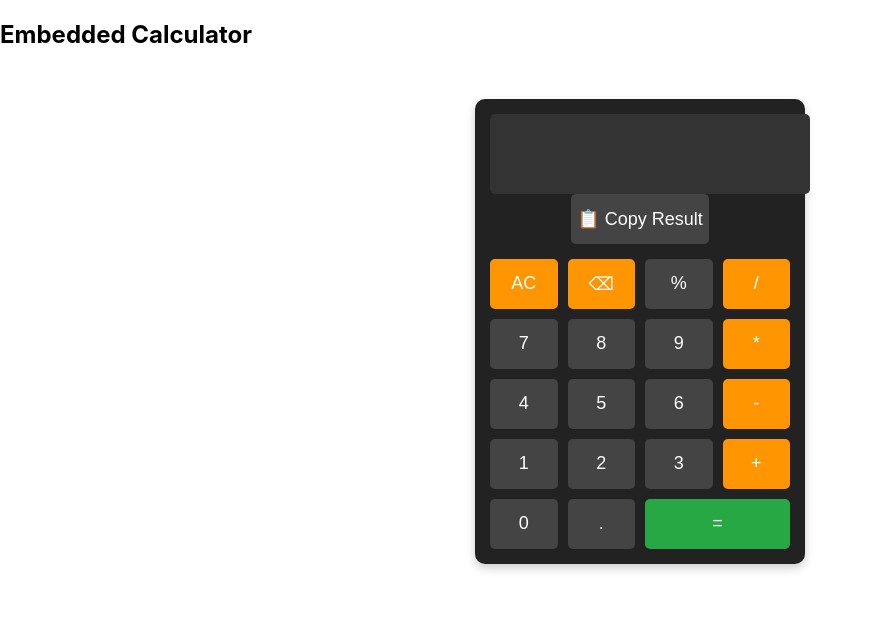
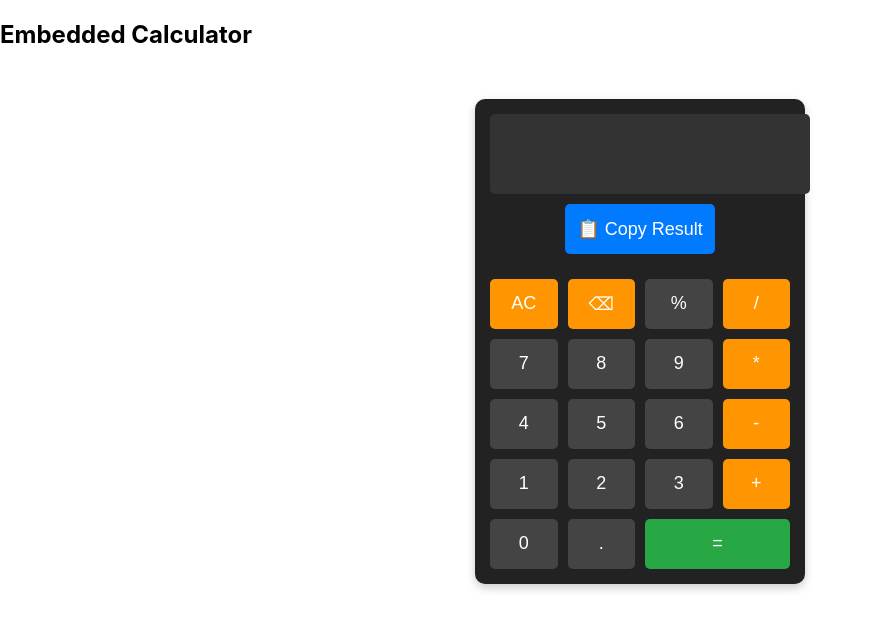
Before and after one commit to 27-NakulRathore/embedded-calculator, a React (Create React App) app: page / in a window 1280 px wide. Shown: the top 630 px of the page, without its empty margins (0-872 px from the left). Built offline with nearby package versions, Linux system fonts and the light colour scheme.

Commit message:
changing CSS for  caluclation on Clipboard

```diff
--- a/src/Calculator.css
+++ b/src/Calculator.css
@@ -104,3 +104,23 @@ button:hover {
 .clear-history:hover {
   background: darkred;
 }
+
+.copy-btn {
+  margin: 10px;
+  padding: 8px 12px;
+  background-color: #007bff;
+  color: white;
+  border: none;
+  border-radius: 5px;
+  cursor: pointer;
+}
+
+.copy-btn:hover {
+  background-color: #0056b3;
+}
+
+.copied-msg {
+  color: green;
+  margin-left: 10px;
+  font-weight: bold;
+}
```
